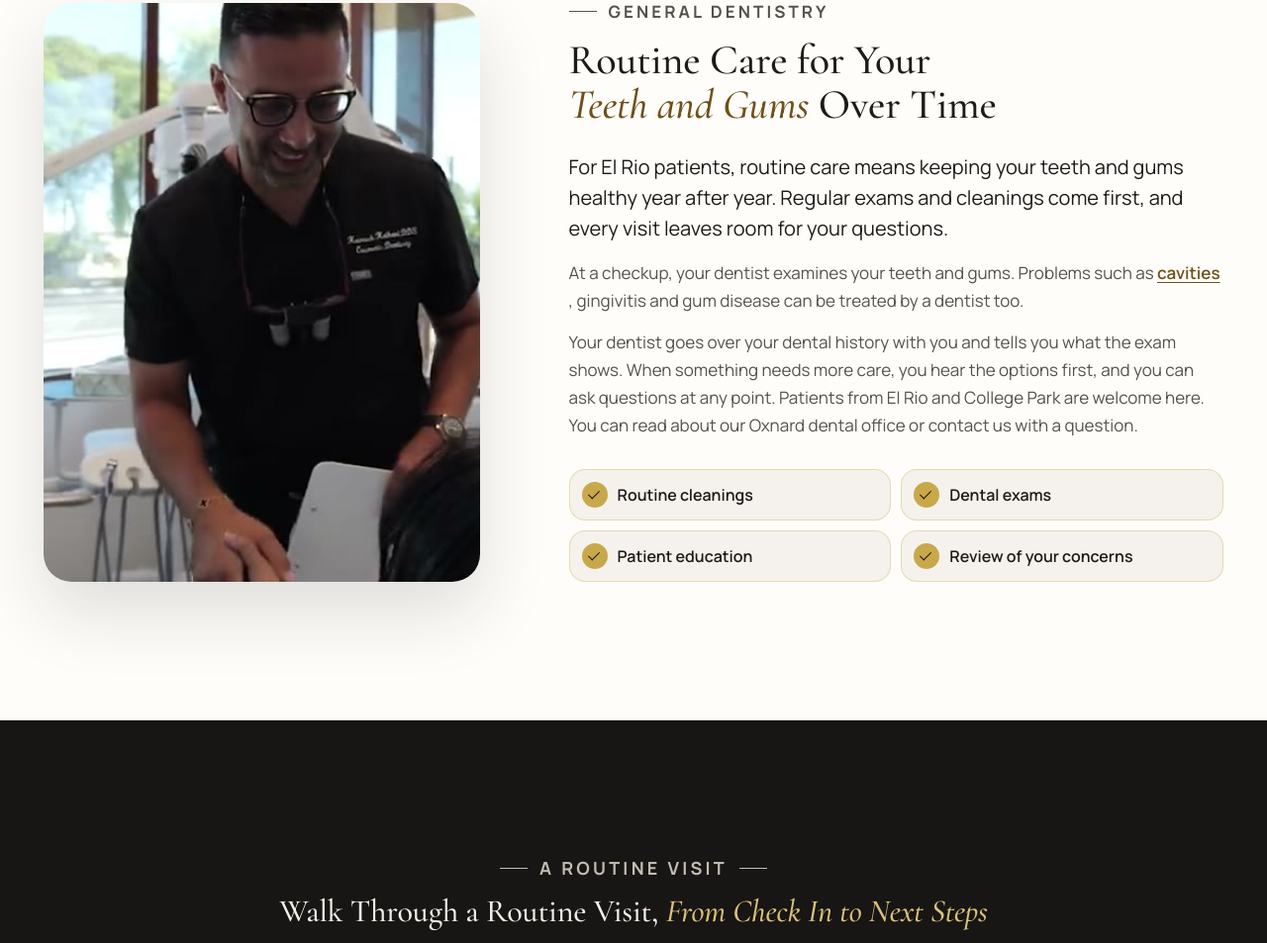
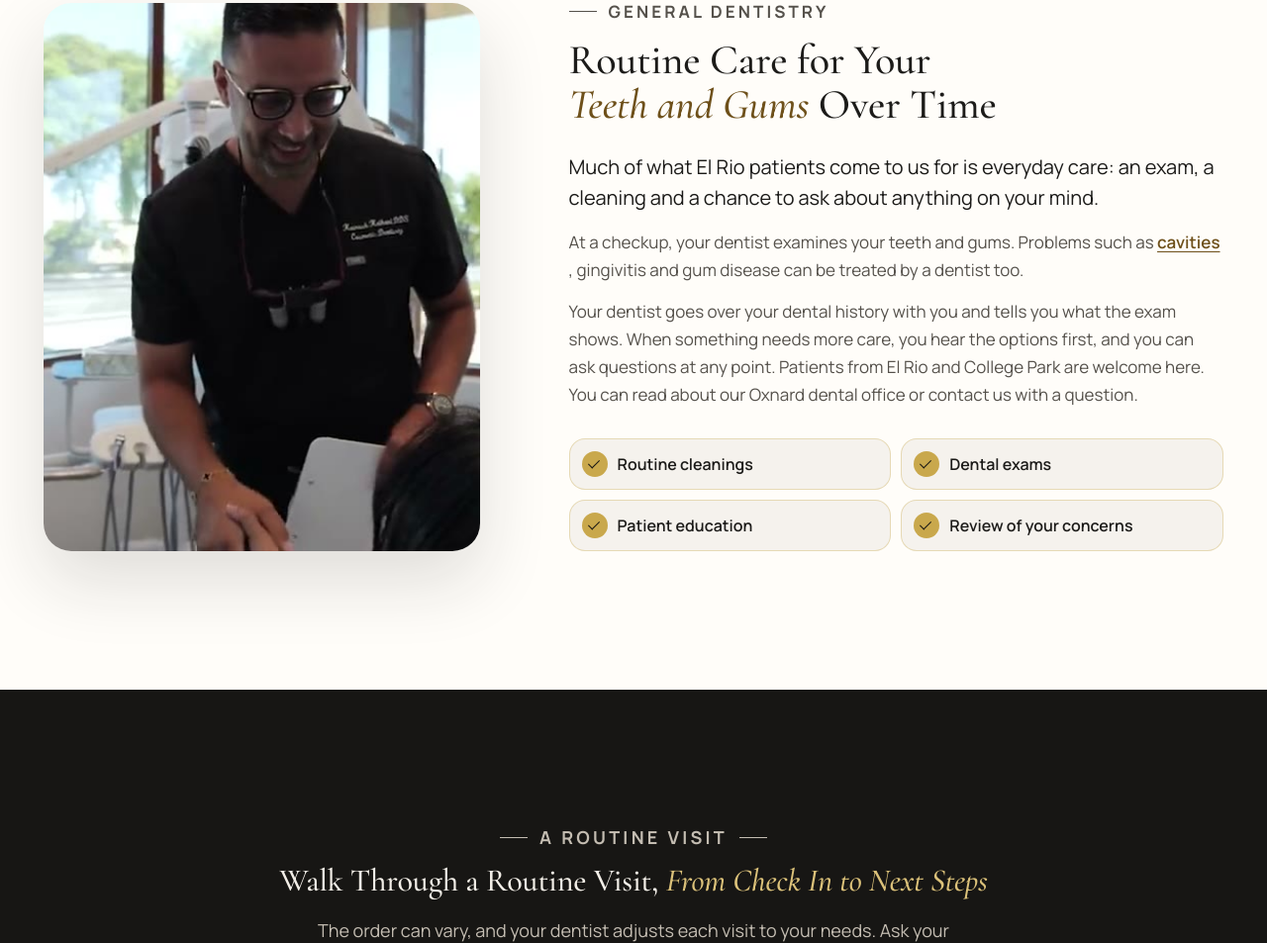
Before and after one commit to betchy1511-arch/omni-dental-motion-sample, a plain HTML site: page redesign/el-rio/general-dentistry/index.html in a window 1280 px wide. Shown: the part 1177-2130 px from the top of the page at 99% size. Drawn offline with nearby package versions, Linux system fonts and the light colour scheme.

Commit message:
El Rio general dentistry and whitening: final wording fixes
Co-Authored-By: Claude Opus 5.5 <noreply@anthropic.com>

```diff
--- a/redesign/el-rio/general-dentistry/index.html
+++ b/redesign/el-rio/general-dentistry/index.html
@@ -173,7 +173,7 @@ if (/(?:^|;\s*)googtrans=\/en\/es(?:;|$)/.test(document.cookie)) {
     <div class="ben-copy rv">
       <p class="eyebrow">General dentistry</p>
       <h2 id="ben-h">Routine Care for Your <em>Teeth and Gums</em> Over Time</h2>
-      <p class="lead">For <span class="anw">El Rio</span> patients, routine care means keeping your teeth and gums healthy year after year. Regular exams and cleanings come first, and every visit leaves room for your questions.</p>
+      <p class="lead">Much of what <span class="anw">El Rio</span> patients come to us for is everyday care: an exam, a cleaning and a chance to ask about anything on your mind.</p>
       <p>At a checkup, your dentist examines your teeth and gums. Problems such as <a class="src-link" href="https://www.nidcr.nih.gov/health-info/tooth-decay" target="_blank" rel="noopener">cavities<span class="vh"> (opens in a new tab)</span></a>, gingivitis and gum disease can be treated by a dentist too.</p>
       <p><span class="anw-run">Your dentist goes over your dental history with you and tells you what the exam shows. When something needs more care, you hear the options first, and you can ask questions at any point. Patients from <span class="anw">El Rio</span> and <span class="anw">College Park</span> are welcome here. You can read about our Oxnard dental office or contact us with a question.</span></p>
       <ul class="gd-pills" role="list">
```
Also changed, not shown: redesign/el-rio/teeth-whitening/index.html (+1 -1 lines).
